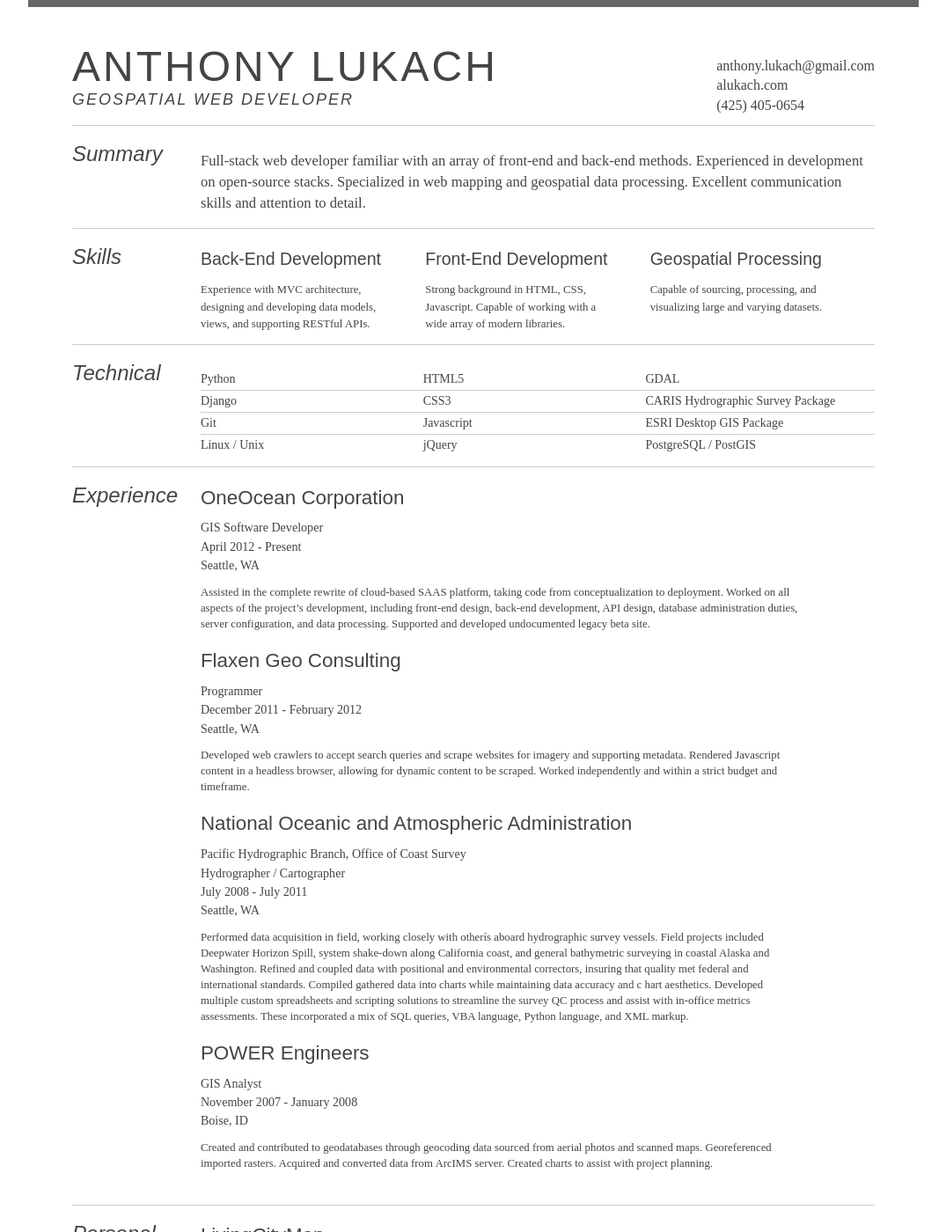
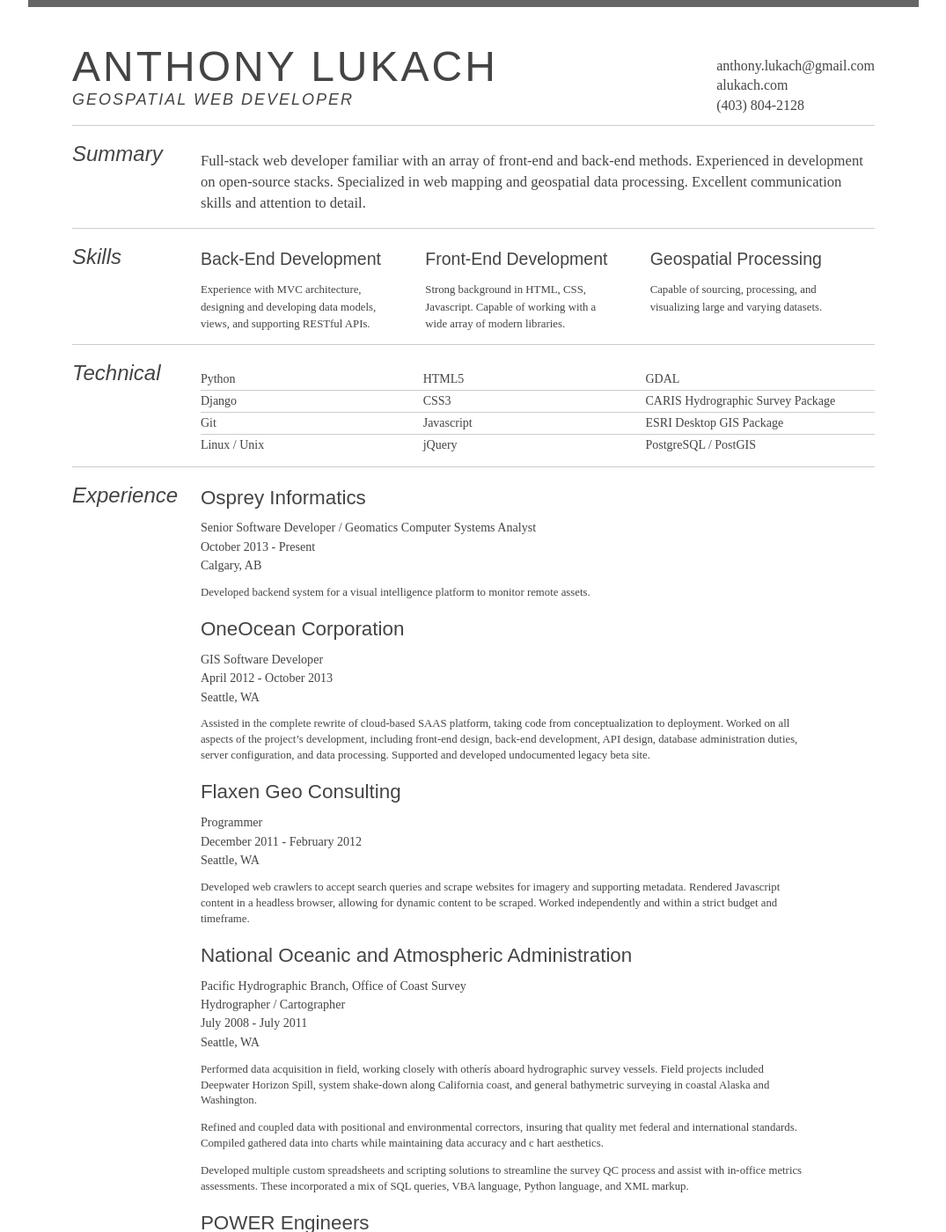
Before and after one commit to alukach/alukach.github.io, a Jekyll site: the page resume/alukach.html, which Jekyll copies as it is, in a window 1280 px wide and 1400 px high. Shown: the whole window at 88% size, without its empty margins (102-1177 px from the left). Built offline with Jekyll 4.4.1, drawn with Linux system fonts in a browser that asks for light colours; Markdown is read by kramdown in place of the engine named in the settings.

Commit message:
Update resume

```diff
--- a/resume/alukach.html
+++ b/resume/alukach.html
@@ -20,7 +20,7 @@
   <p><a class="button" href="alukach.pdf" title="Download r&eacute;sum&eacute; as PDF">Download PDF</a>
   <a href="mailto:anthony.lukach@gmail.com">anthony.lukach@gmail.com</a><br />
   <a href="http://www.alukach.com">alukach.com</a><br />
-  <span class='phone'>(425) 405-0654</span></p>
+  <span class='phone'>(403) 804-2128</span></p>
 </blockquote>
 
 <hr />
@@ -74,10 +74,19 @@ communication skills and attention to detail.</p>
 <h3 id="experience">Experience</h3>
 
 <dl>
+<dt><a href="http://www.ospreyinformatics.com/">Osprey Informatics</a></dt>
+<dd>
+<p><em>Senior Software Developer / Geomatics Computer Systems Analyst</em>
+<em>October 2013 - Present</em>
+<em>Calgary, AB</em></p>
+
+<p>Developed backend system for a visual intelligence platform to monitor remote assets.</p>
+</dd>
+
 <dt><a href="https://www.oneoceancorp.com">OneOcean Corporation</a></dt>
 <dd>
 <p><em>GIS Software Developer</em>
-<em>April 2012 - Present</em>
+<em>April 2012 - October 2013</em>
 <em>Seattle, WA</em></p>
 
 <p>Assisted in the complete rewrite of cloud-based SAAS platform, taking code from
@@ -111,12 +120,14 @@ Worked independently and within a strict budget and timeframe.</p>
 <p>Performed data acquisition in field, working closely with otherís aboard
 hydrographic survey vessels.  Field projects included Deepwater Horizon
 Spill, system shake-down along California coast, and general bathymetric
-surveying in coastal Alaska and Washington.
-Refined and coupled data with positional and environmental correctors,
+surveying in coastal Alaska and Washington.</p>
+
+<p>Refined and coupled data with positional and environmental correctors,
 insuring that quality met federal and international standards.
 Compiled gathered data into charts while maintaining data accuracy and c
-hart aesthetics.
-Developed multiple custom spreadsheets and scripting solutions to
+hart aesthetics.</p>
+
+<p>Developed multiple custom spreadsheets and scripting solutions to
 streamline the survey QC process and assist with in-office metrics
 assessments.  These incorporated a mix of SQL queries, VBA language,
 Python language, and XML markup.</p>
```
Also changed, not shown: resume/alukach-print.html (+17 -6 lines), resume/index.md (+17 -6 lines), 1 other file.
